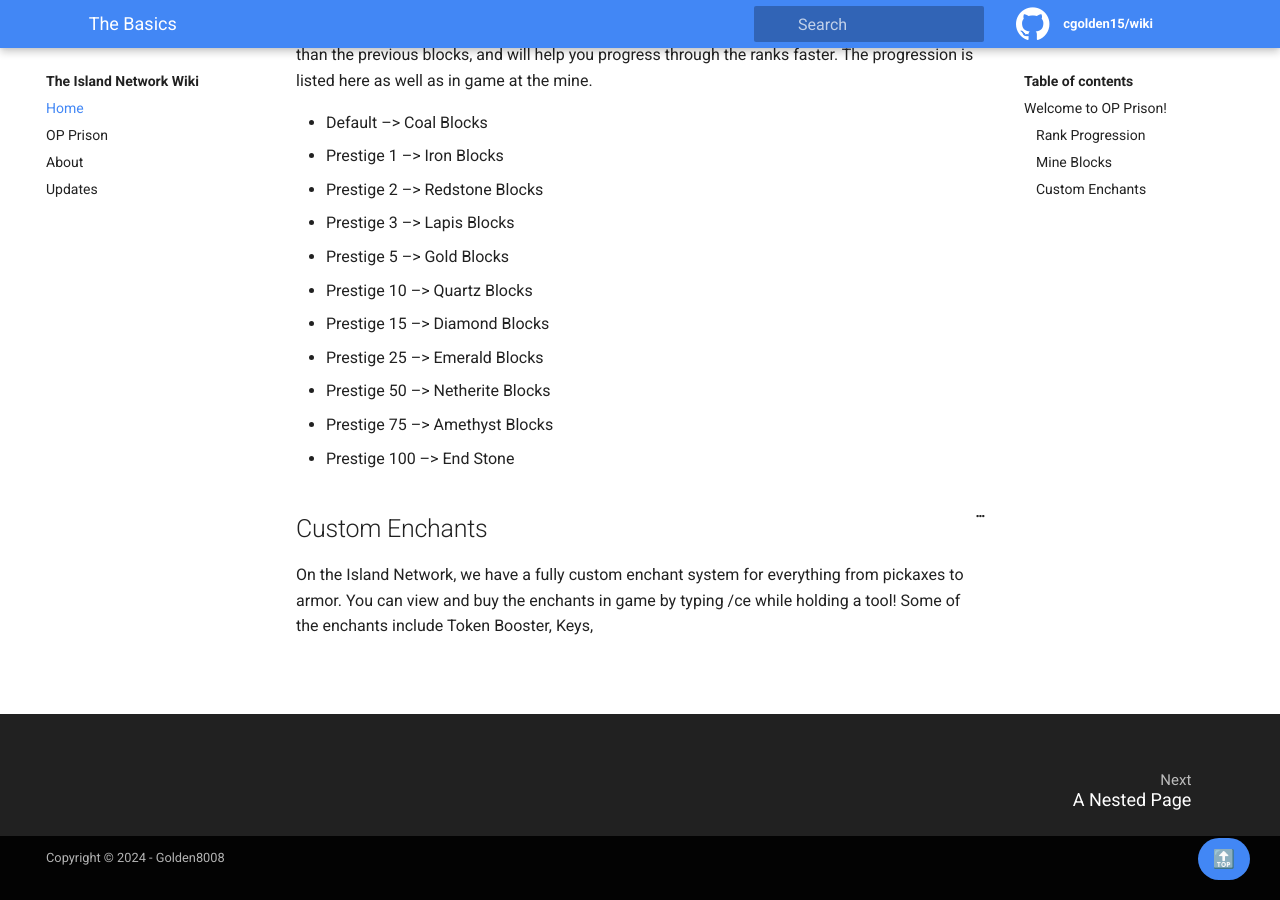
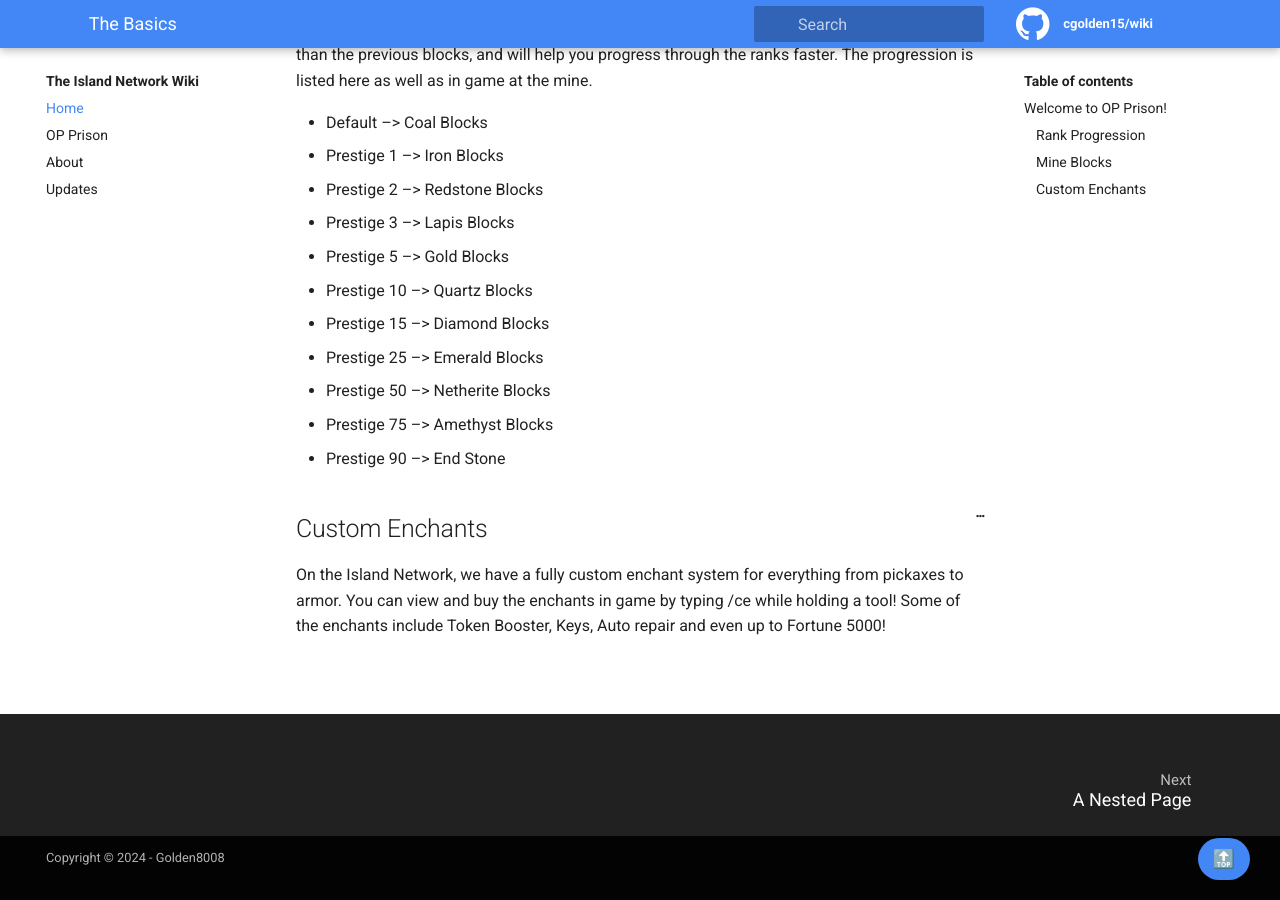
Before and after one commit to cgolden15/Island-Network-Wiki, a Jekyll site: the page built from _docs/prison/index.md, in a window 1280 px wide and 900 px high, scrolled down 523 px. Built offline with Jekyll 4.4.1, drawn with Linux system fonts in a browser that asks for light colours.

Commit message:
Fix typo

```diff
--- a/_docs/prison/index.md
+++ b/_docs/prison/index.md
@@ -24,8 +24,8 @@ As you prestige, you will unlock new blocks in the mine. These blocks are worth
 - Prestige 25 --> Emerald Blocks
 - Prestige 50 --> Netherite Blocks
 - Prestige 75 --> Amethyst Blocks
-- Prestige 100 --> End Stone
+- Prestige 90 --> End Stone
 
 ## Custom Enchants
 
-On the Island Network, we have a fully custom enchant system for everything from pickaxes to armor. You can view and buy the enchants in game by typing /ce while holding a tool! Some of the enchants include Token Booster, Keys,
+On the Island Network, we have a fully custom enchant system for everything from pickaxes to armor. You can view and buy the enchants in game by typing /ce while holding a tool! Some of the enchants include Token Booster, Keys, Auto repair and even up to Fortune 5000!
```
